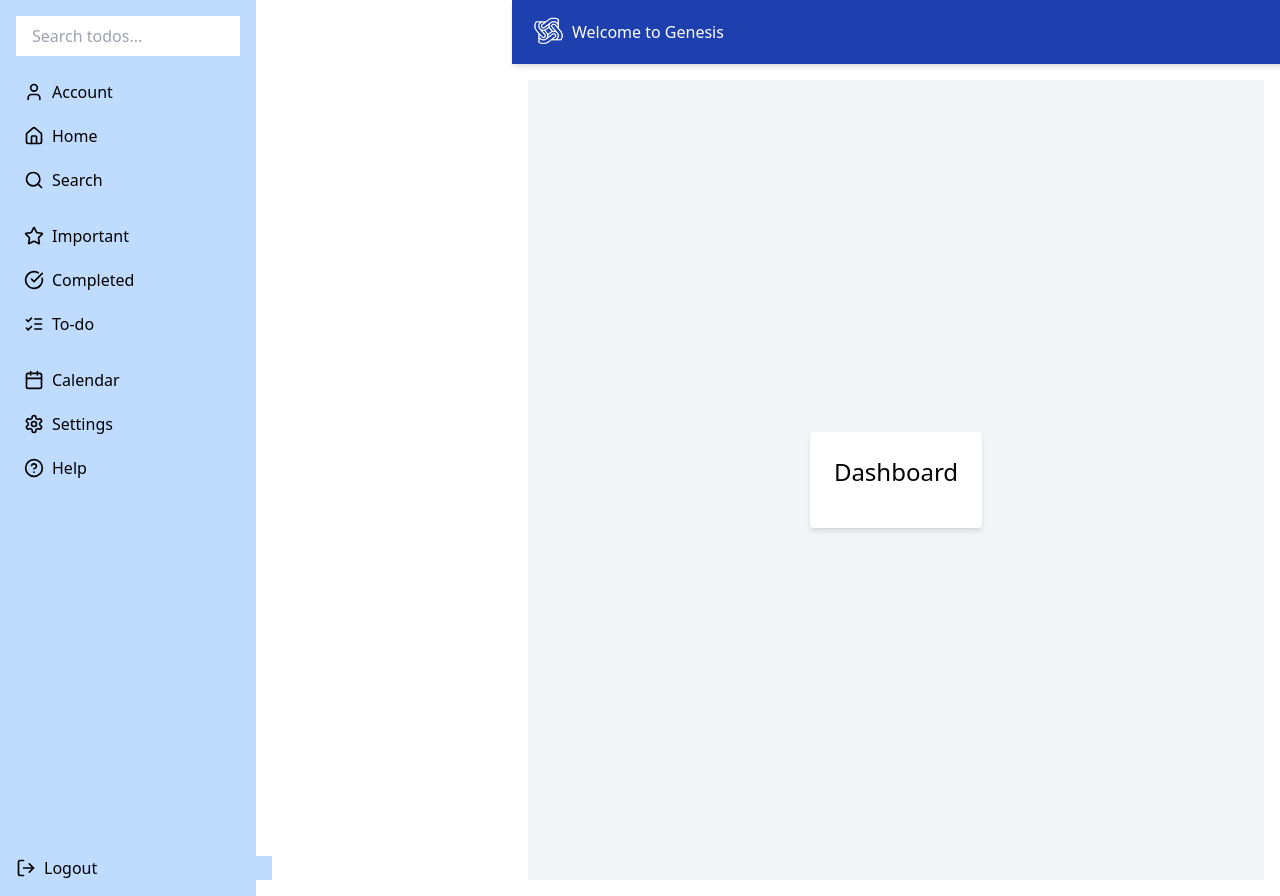
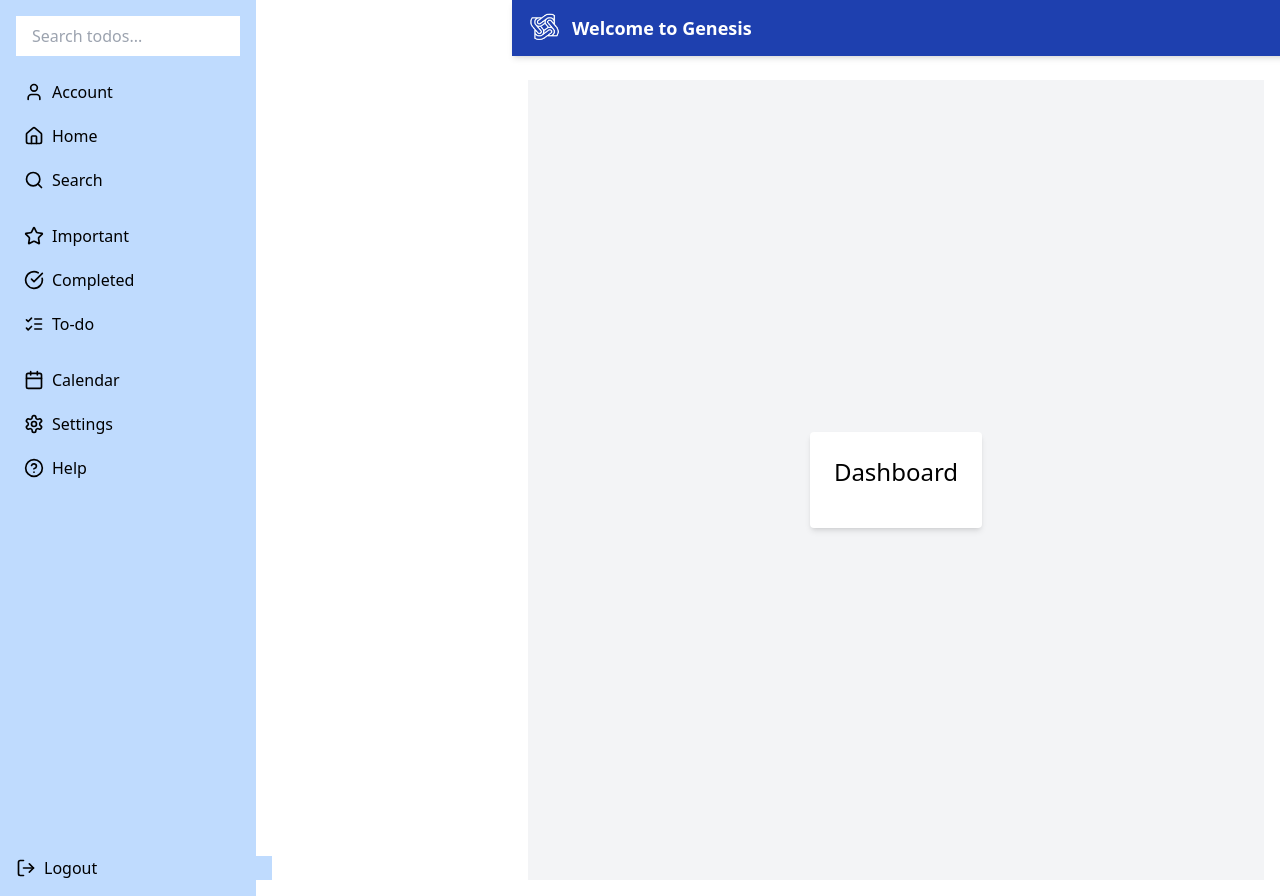
Before and after one commit to towtu/genesis-frontend, a React (Vite) app: page / in a window 1280 px wide. Built offline with nearby package versions, Linux system fonts and the light colour scheme; no server answers.

Commit message:
Update Navbar.tsx

```diff
--- a/src/components/Navbar.tsx
+++ b/src/components/Navbar.tsx
@@ -5,6 +5,7 @@ const Navbar = () => {
     const [message, setMessage] = useState('Welcome to Genesis');
     const [token, setToken] = useState(localStorage.getItem('access_token'));
 
+    // Fetch the dashboard message when the token changes
     useEffect(() => {
         const fetchNavbarMessage = async () => {
             if (!token) return;
@@ -19,9 +20,13 @@ const Navbar = () => {
 
         fetchNavbarMessage();
     }, [token]);
+
+    // Listen for changes in localStorage (e.g., token updates)
     useEffect(() => {
-        const handleStorageChange = () => {
-            setToken(localStorage.getItem('access_token'));
+        const handleStorageChange = (event: StorageEvent) => {
+            if (event.key === 'access_token') {
+                setToken(event.newValue);
+            }
         };
 
         window.addEventListener('storage', handleStorageChange);
@@ -29,10 +34,12 @@ const Navbar = () => {
     }, []);
 
     return (
-        <nav className="bg-blue-800 text-white p-4 shadow-md fixed top-0 w-full">
+        <nav className="bg-blue-800 text-white p-3 shadow-md fixed top-0 w-full z-10">
             <div className="container mx-auto flex items-center">
-                <h1 className="text-lg font-bold"> <img src="/yaya.png" alt="Genesis Logo" className="w-10 h-8" /></h1>
-                <p className='mx-1'>{message}</p>
+                {/* Logo */}
+                <img src="/yaya.png" alt="Genesis Logo" className="w-10 h-8" />
+                {/* Message */}
+                <p className="ml-2 text-lg font-semibold">{message}</p>
             </div>
         </nav>
     );
```
